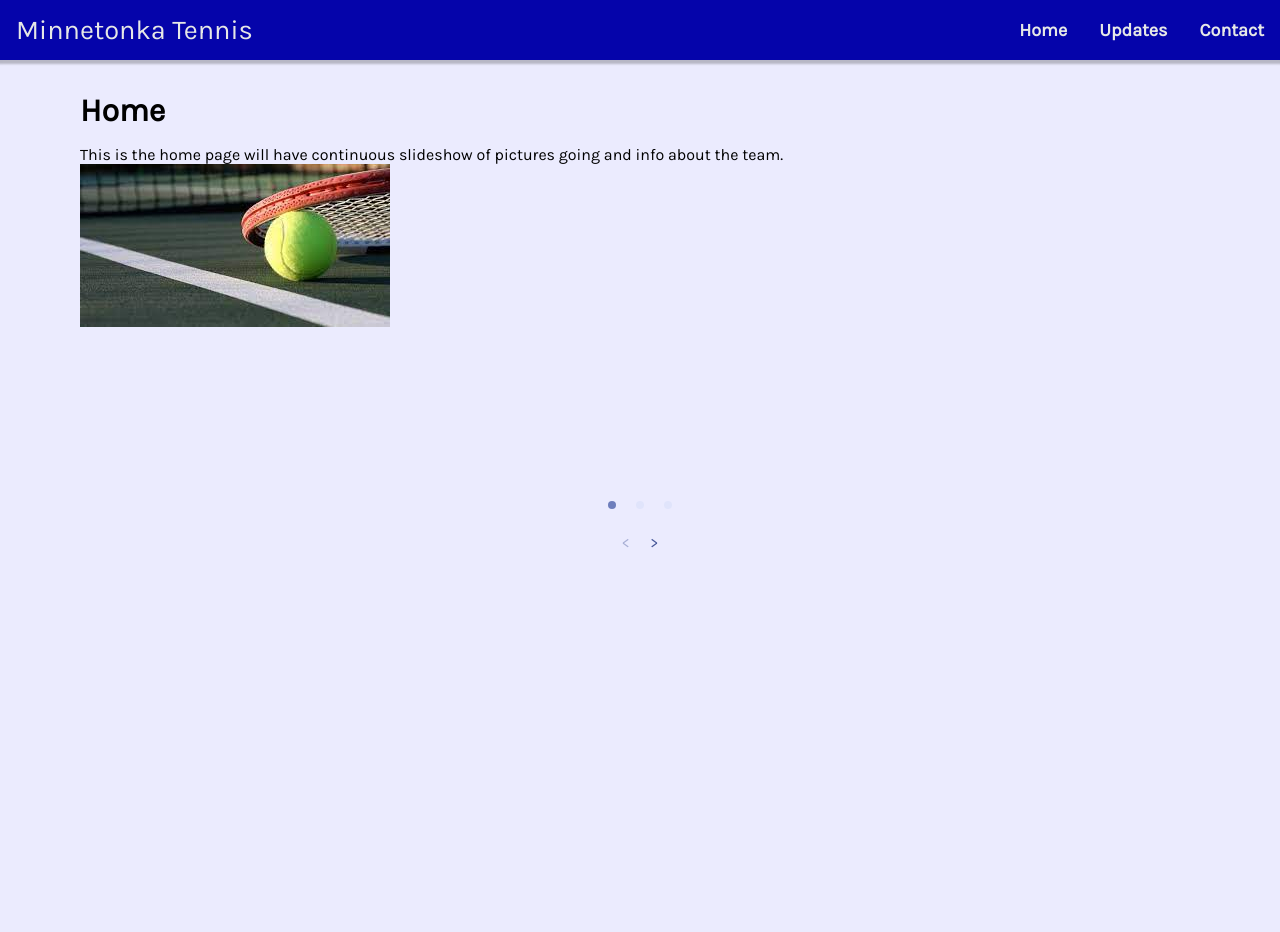
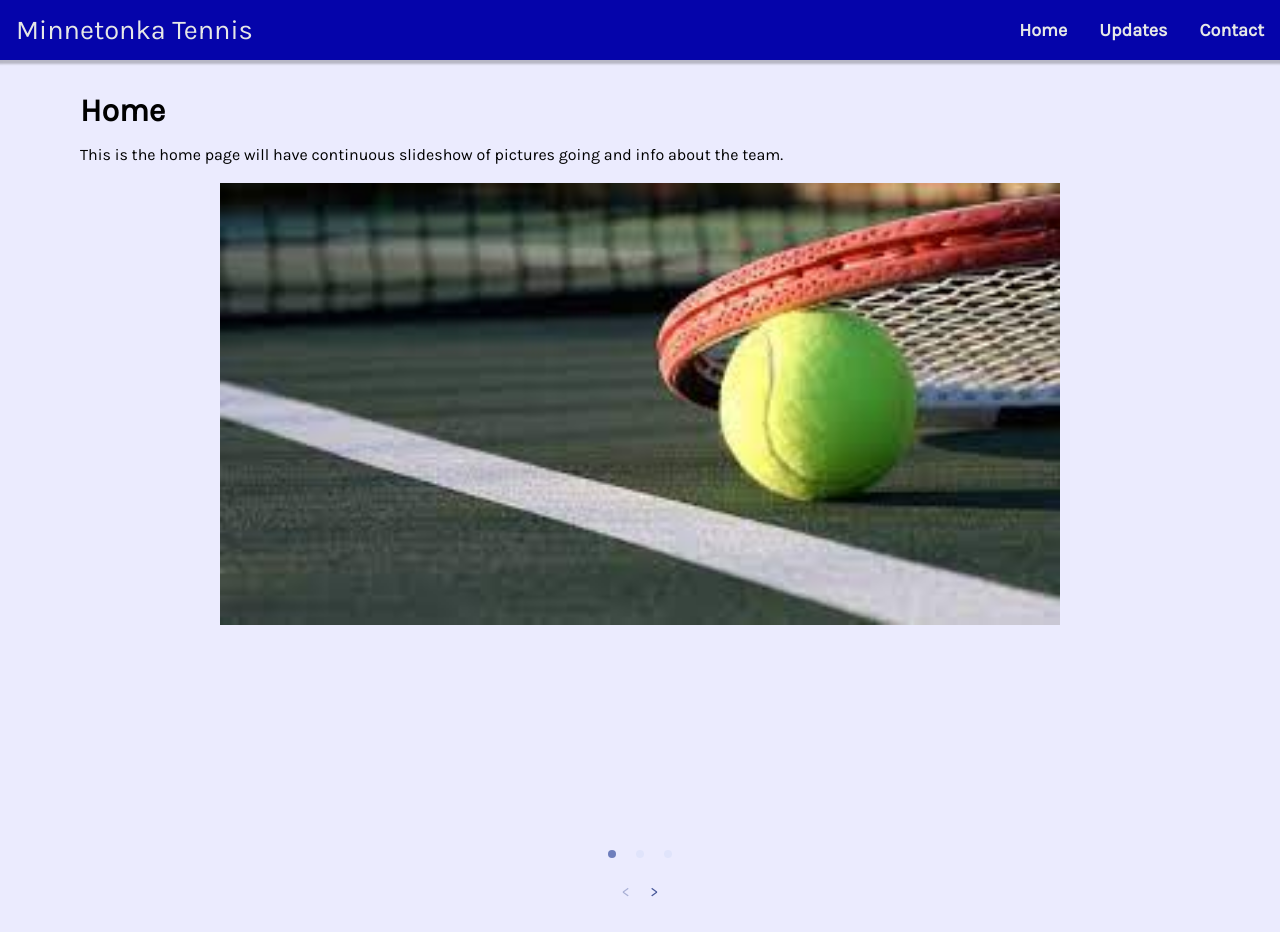
Before and after one commit to sarthyparty/tennis_site, a React (Create React App) app: page / in a window 1280 px wide. Before the commit the page ends 800 px from the top, so only its background shows below. Built offline with nearby package versions, Linux system fonts and the light colour scheme.

Commit message:
slideshow

```diff
--- a/src/Home.js
+++ b/src/Home.js
@@ -8,6 +8,7 @@ function Home() {
           <h1>Home</h1>
           This is the home page will have continuous slideshow of pictures going
           and info about the team.
+          <br/><br/>
           <Slideshow/>
         </article>
     </div>
--- a/src/components/Slideshow.js
+++ b/src/components/Slideshow.js
@@ -3,17 +3,20 @@ import AliceCarousel from 'react-alice-carousel';
 import 'react-alice-carousel/lib/alice-carousel.css';
 import image1 from "../images/tennis2.jpeg"
 import image2 from "../images/tennis3.jpeg"
+import "../styles/slideshow.css"
 
 const handleDragStart = (e) => e.preventDefault();
 
 const items = [
-  <img src={image1} alt="" onDragStart={handleDragStart} role="presentation" width="fill"/>,
-  <img src={image2} alt="" onDragStart={handleDragStart} role="presentation" />,
+  <img src={image1} alt="" onDragStart={handleDragStart} role="presentation" width="90%" height="50%"/>,
+  <img src={image2} alt="" onDragStart={handleDragStart} role="presentation" width="90%" height="50%"/>,
   <img src="../../public/tennis.jpeg" alt="" onDragStart={handleDragStart} role="presentation" />,
 ];
 
 export const Slideshow = () => {
   return (
+    <div className='slideshow'>
     <AliceCarousel mouseTracking items={items} />
+    </div>
   );
 }
--- /dev/null
+++ b/src/styles/slideshow.css
@@ -0,0 +1,17 @@
+.slideshow {
+  text-align: center;
+}
+
+@media screen and (max-width: 1024px) {
+  img {
+    width: 90%;
+    height: 50%;
+  }
+}
+
+@media screen and (min-width: 1025px) {
+  img {
+    width: 75%;
+    height: 40%;
+  }
+}
```
